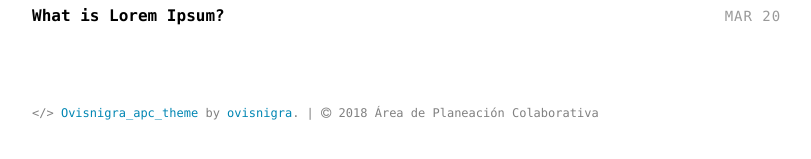
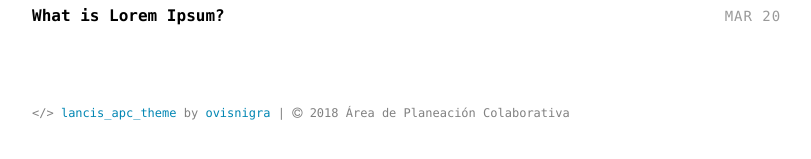
Before and after one commit to lancis-apc/web_apc_v0, a Jekyll site: the page built from index.html, in a window 1280 px wide. Shown: the part 471-630 px from the top of the page, without its empty margins (232-1043 px from the left). Built offline with Jekyll 4.4.1, drawn with Linux system fonts in a browser that asks for light colours.

Commit message:
update footer

```diff
--- a/_includes/footer.html
+++ b/_includes/footer.html
@@ -1,5 +1,5 @@
 <footer class="site-footer">
   <div class="container">
-    <small class="block">&lt;/&gt; <a href="http://github.com/heiswayi/thinkspace" title="a minimalist Jekyll theme for technical writing">Ovisnigra_apc_theme</a> by <a href="http://heiswayi.github.io">ovisnigra</a>. | <i class="fa fa-copyright"></i> {{ site.time | date: '%Y' }} {{ site.author.name }}</small>
+    <small class="block">&lt;/&gt; <a href="https://github.com/lancis-apc/lancis-apc.github.io" title="repositorio en Github de la página de lancis_apc">lancis_apc_theme</a> by <a href="http://ovisnigra.github.io">ovisnigra</a> | <i class="fa fa-copyright"></i> {{ site.time | date: '%Y' }} {{ site.author.name }}</small>
   </div>
 </footer>
```
